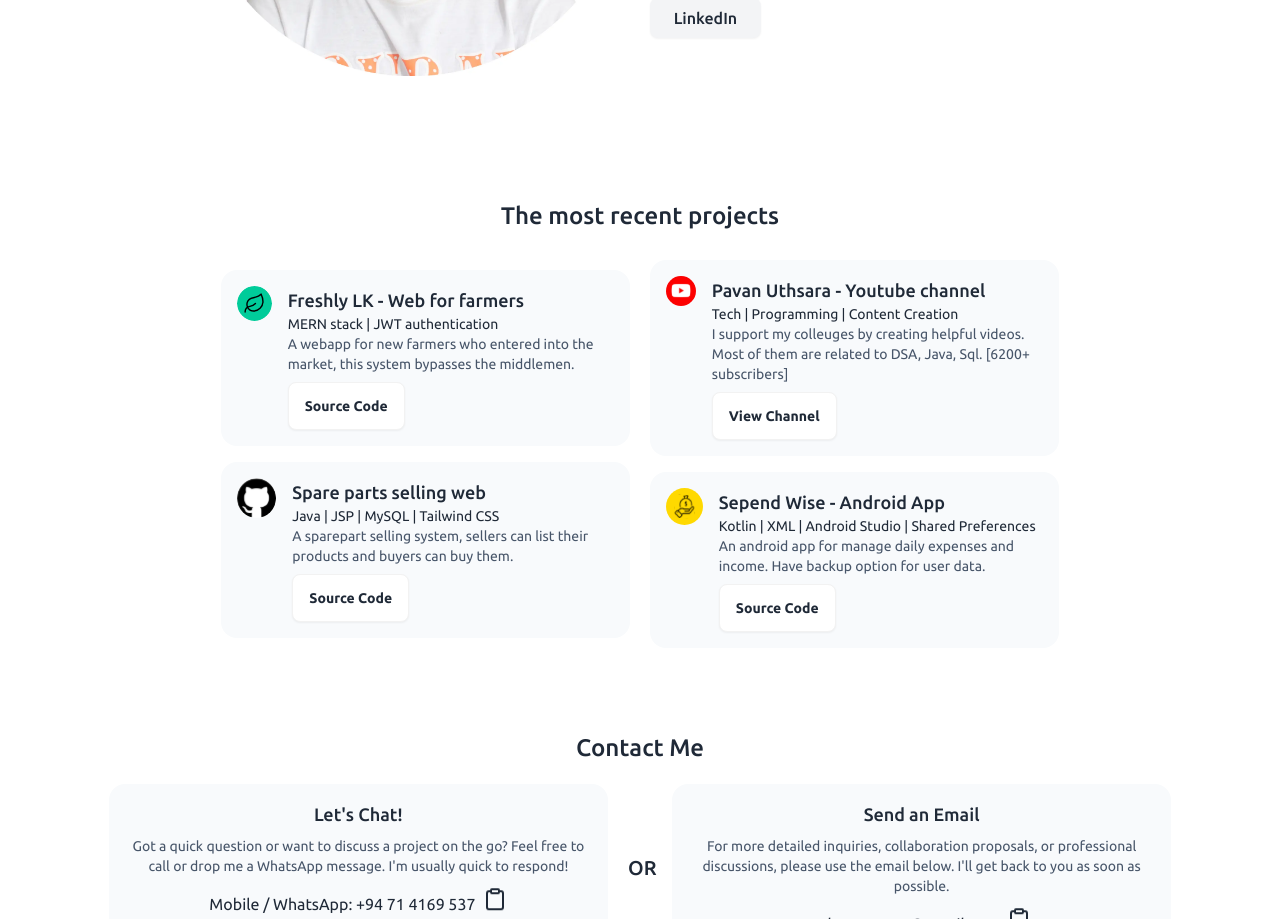
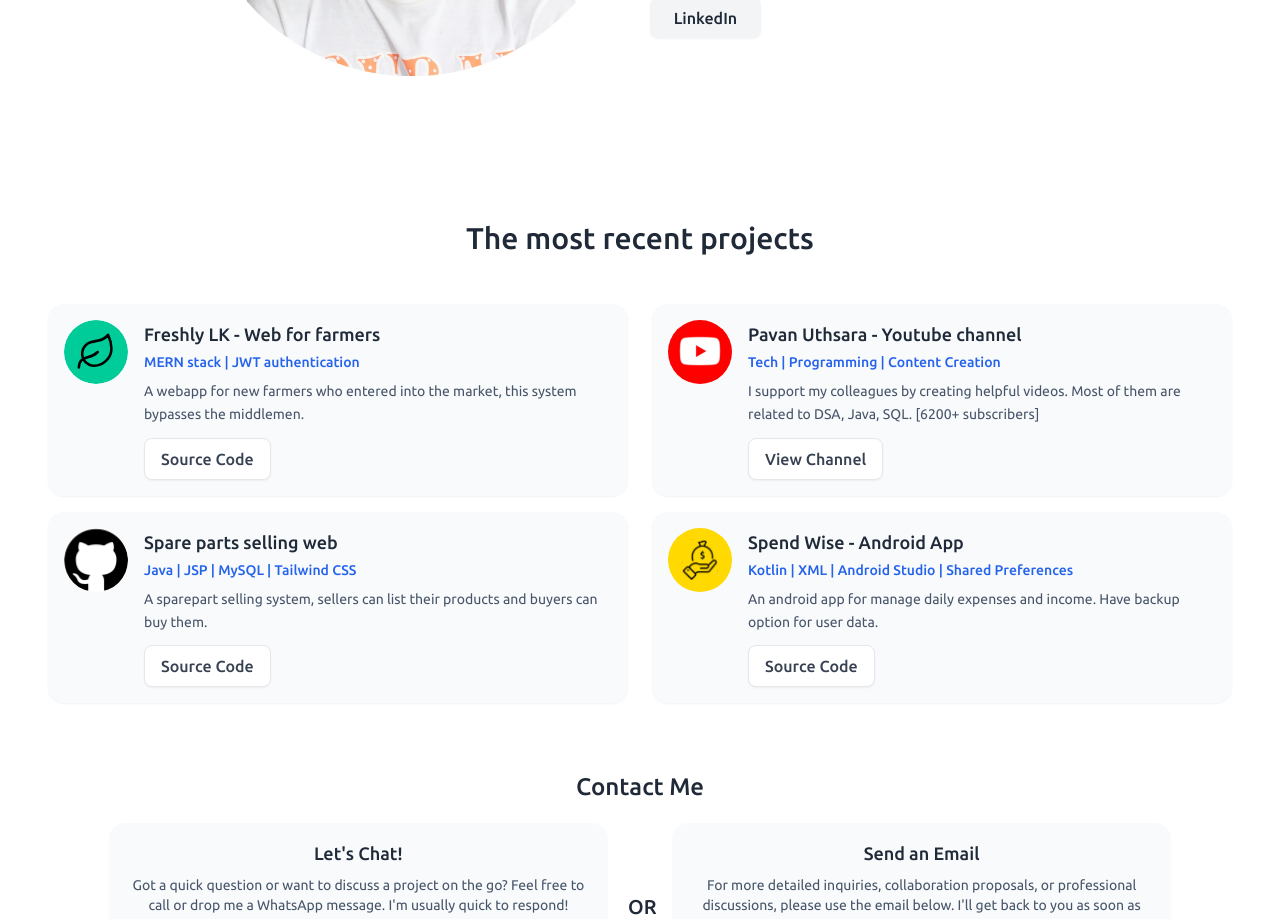
Before and after one commit to pavanuthsara/pavan-uthsara-portfolio, a React (Vite) app: page / in a window 1280 px wide. Shown: the part 460-1379 px from the top of the page. Built offline with nearby package versions, Linux system fonts and the light colour scheme.

Commit message:
refactor ProjectCard and Projects components for improved layout and accessibility

```diff
--- a/src/components/ProjectCard.jsx
+++ b/src/components/ProjectCard.jsx
@@ -1,21 +1,27 @@
 import React from "react";
 
-const ProjectCard = ({ title, description, image, techstack, source, source_name="Source Code" }) => {
+const ProjectCard = ({ title, description, image, techstack, source, source_name = "Source Code" }) => {
   return (
-    <div className="flex w-2/3 h-auto justify-start mb-4 bg-slate-50 p-4 rounded-2xl">
-      <div className="mr-4 ">
+    <div className="flex flex-col sm:flex-row w-full max-w-full sm:max-w-none h-auto justify-start mb-4 bg-slate-50 p-4 rounded-2xl shadow-sm hover:shadow-md transition-shadow duration-300">
+      {/* Image Section */}
+      <div className="flex justify-center sm:justify-start mb-3 sm:mb-0 sm:mr-4">
         <img
           src={image}
-          href={source}
           alt={title}
-          className="w-16 h-auto rounded-full"
-        ></img>
+          className="w-16 h-16 rounded-full object-cover flex-shrink-0"
+        />
       </div>
-      <div>
-        <p className="font-medium text-lg">{title}</p>
-        <p className="text-sm">{techstack}</p>
-        <p className="text-sm text-slate-600">{description}</p>
-        <a href={source} target="_blank" ><button className="btn bg-base-100 mt-2 ease-out duration-300">{source_name}</button></a>
+
+      {/* Content Section */}
+      <div className="flex-1 text-center sm:text-left">
+        <p className="font-medium text-lg mb-1">{title}</p>
+        <p className="text-sm text-blue-600 font-medium mb-2">{techstack}</p>
+        <p className="text-sm text-slate-600 mb-3 leading-relaxed">{description}</p>
+        <a href={source} target="_blank" rel="noopener noreferrer">
+          <button className="inline-block px-4 py-2 bg-white hover:bg-gray-50 border border-gray-200 rounded-lg shadow-sm transition-all duration-300 ease-out hover:shadow-md text-gray-700 font-medium">
+            {source_name}
+          </button>
+        </a>
       </div>
     </div>
   );
--- a/src/components/Projects.jsx
+++ b/src/components/Projects.jsx
@@ -4,12 +4,18 @@ import ProjectCard from "./ProjectCard";
 const Projects = () => {
   return (
     <section id="projects">
-      <div className="mt-4 pt-16" id="projects">
-        <div className="text-center my-3">
-          <p className="text-2xl font-medium">The most recent projects</p>
+      <div className="mt-4 pt-16 px-4 lg:px-8" id="projects">
+        {/* Section Header */}
+        <div className="text-center my-6 lg:my-8">
+          <p className="text-xl sm:text-2xl lg:text-3xl font-medium">
+            The most recent projects
+          </p>
         </div>
-        <div className="flex flex-row justify-center items-center gap-5 py-4">
-          <div className=" w-1/2 place-items-end">
+
+        {/* Projects Grid */}
+        <div className="flex flex-col lg:flex-row justify-center items-start gap-6 py-4 max-w-7xl mx-auto">
+          {/* Left Column */}
+          <div className="w-full lg:w-1/2 space-y-4">
             <ProjectCard
               title={"Freshly LK - Web for farmers"}
               image={"/img/freshly.svg"}
@@ -29,19 +35,21 @@ const Projects = () => {
               source={"https://github.com/pavanuthsara/SparePartsSellingApp"}
             />
           </div>
-          <div className="w-1/2 ">
+
+          {/* Right Column */}
+          <div className="w-full lg:w-1/2 space-y-4">
             <ProjectCard
               title={"Pavan Uthsara - Youtube channel"}
               image={"/img/youtube_logo_v2.svg"}
               description={
-                "I support my colleuges by creating helpful videos. Most of them are related to DSA, Java, Sql. [6200+ subscribers]"
+                "I support my colleagues by creating helpful videos. Most of them are related to DSA, Java, SQL. [6200+ subscribers]"
               }
               techstack={"Tech | Programming | Content Creation"}
               source={"https://www.youtube.com/pavanuthsara"}
               source_name="View Channel"
             />
             <ProjectCard
-              title={"Sepend Wise - Android App"}
+              title={"Spend Wise - Android App"}
               image={"/img/spend_wise.svg"}
               description={
                 "An android app for manage daily expenses and income. Have backup option for user data."
```
